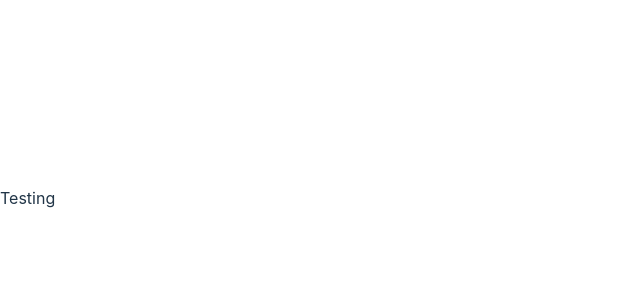
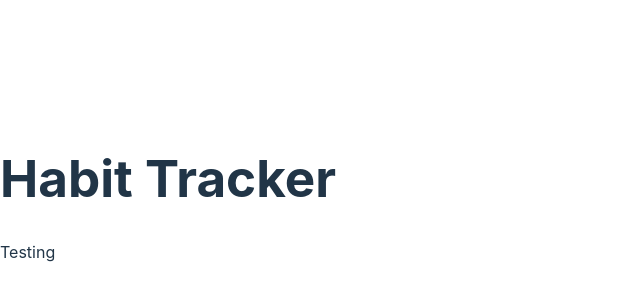
Before and after one commit to ahgeak/habit_tracker, a React (Vite) app in the folder client/: page / in a window 1280 px wide. Shown: the part 202-502 px from the top of the page, without its empty margins (0-640 px from the left). Built offline with nearby package versions, Linux system fonts and the light colour scheme.

Commit message:
created Navbar.jsx file and connected it to main.jsx

```diff
--- a/client/src/App.jsx
+++ b/client/src/App.jsx
@@ -6,6 +6,8 @@ import {
   createHttpLink,
 } from '@apollo/client';
 import { setContext } from '@apollo/client/link/context';
+
+import Nav from './components/Navbar';
 
 // Main GraphQL API endpoint
 const httpLink = createHttpLink({
@@ -33,6 +35,7 @@ const client = new ApolloClient({
 function App() {
   return (
     <ApolloProvider client={client}>
+      <Nav />
       <Outlet />
     </ApolloProvider>
   );
--- /dev/null
+++ b/client/src/components/Navbar.jsx
@@ -0,0 +1,9 @@
+function Nav() {
+  return (
+    <header>
+      <h1>Habit Tracker</h1>
+    </header>
+  );
+}
+
+export default Nav;
```
